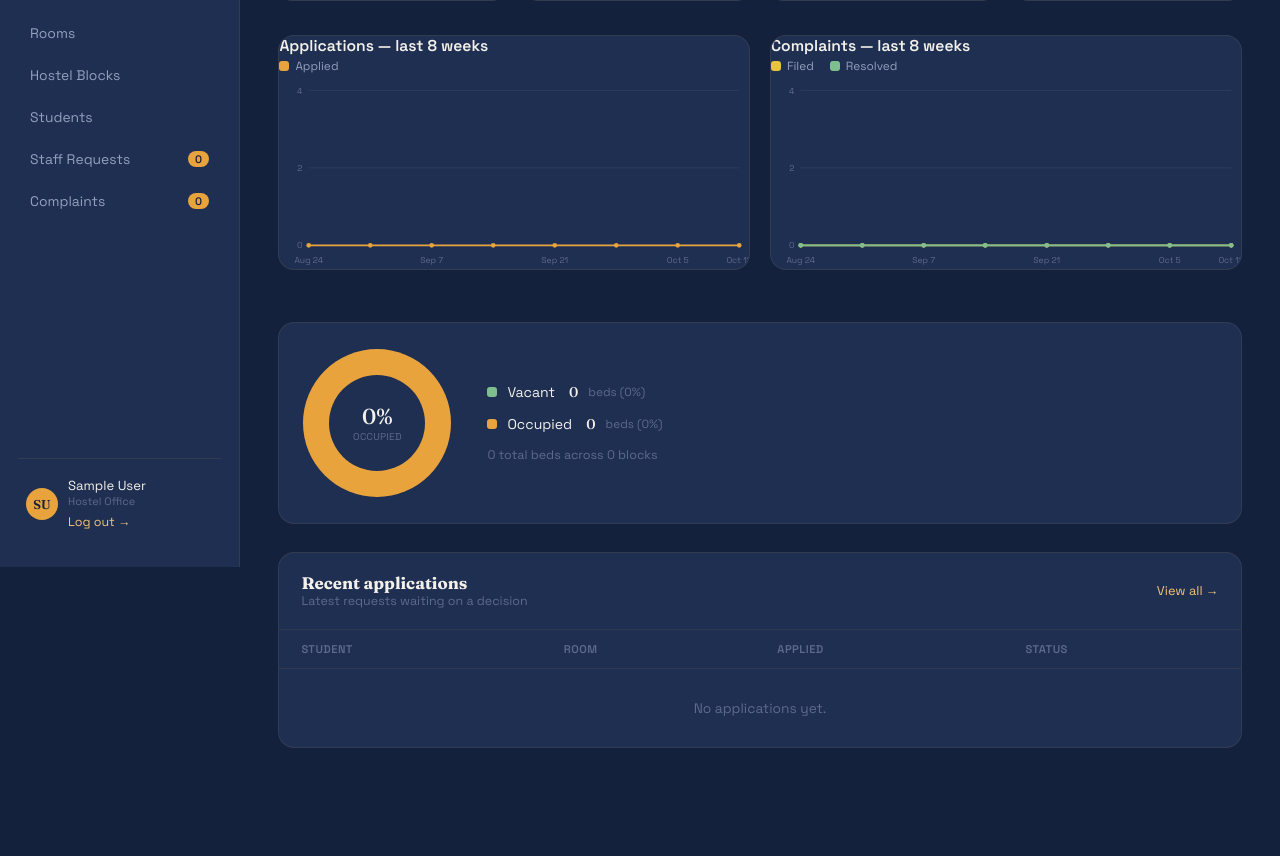
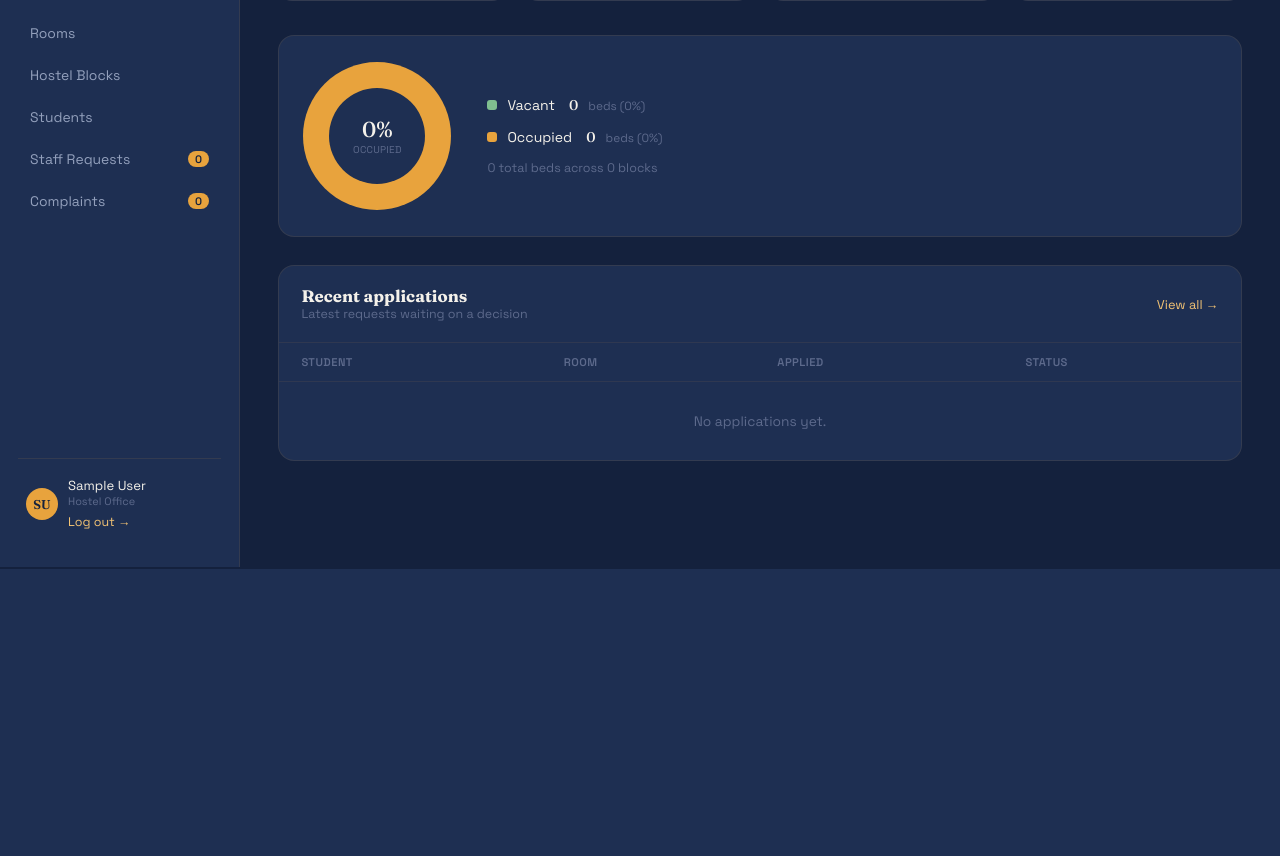
Before and after one commit to Viod-01/HostelHub, a Django app: page /dashboard/admin/ in a window 1280 px wide. Shown: the part 233-1089 px from the top of the page. After the commit the page ends 802 px from the top, so only its background shows below. Run offline with Django 5.2, Linux system fonts and the light colour scheme; the visitor is signed in with stand-in values (Sample User, id 1); data comes from the database, SQL or seed files in the repository; data that the repository does not hold is empty.

Commit message:
Remove the line charts from the admin dashboard overview
By request. The admin overview is back to stat cards + occupancy donut
+ recent applications. The student-side chart ('Your complaints — last
6 months') stays, as does the reusable chart helper.

Also drops the three chart queries from every admin dashboard load.
A test now asserts the overview stays chart-free.

```diff
--- a/myproject/portal/templates/hostel/admin.html
+++ b/myproject/portal/templates/hostel/admin.html
@@ -205,10 +205,6 @@
   .badge.in_progress { background: rgba(108,160,216,0.15); color: #6CA0D8; }
   .badge.resolved { background: rgba(127,191,143,0.14); color: var(--green); }
   .badge.closed { background: rgba(93,106,140,0.2); color: var(--slate-dim); }
-
-  /* two charts side by side on the overview, stacked on narrow screens */
-  .chart-duo { display: grid; grid-template-columns: 1fr 1fr; gap: 20px; margin-bottom: 24px; }
-  @media (max-width: 1000px) { .chart-duo { grid-template-columns: 1fr; } }
   .badge.vacant { background: rgba(127,191,143,0.14); color: var(--green); }
   .badge.full { background: rgba(232,99,107,0.14); color: var(--red); }
 
@@ -306,12 +302,6 @@
         <div class="stat-card"><div class="num">{{ total_vacant }}</div><div class="label">Vacant Beds</div><div class="delta up">{{ vacant_pct }}% availability</div></div>
         <div class="stat-card"><div class="num">{{ pending_count }}</div><div class="label">Pending Applications</div><div class="delta warn">Needs review</div></div>
         <div class="stat-card"><div class="num">{{ total_occupied }}</div><div class="label">Occupied Beds</div><div class="delta">{{ occupied_pct }}% occupancy</div></div>
-      </div>
-
-      <!-- progress over time: applications + complaints (pure SVG, no libs) -->
-      <div class="chart-duo">
-        <div class="panel">{% include "hostel/_chart.html" with chart=apps_chart %}</div>
-        <div class="panel">{% include "hostel/_chart.html" with chart=complaints_chart %}</div>
       </div>
 
       <div class="panel occupancy-panel" style="--vacant-pct: {{ vacant_pct }}%;">
--- a/myproject/portal/views.py
+++ b/myproject/portal/views.py
@@ -551,21 +551,6 @@ def admin_dashboard(request):
         "complaints": complaints,
         "open_complaint_count": open_complaint_count,
         "supervisors_exist": BlockSupervisor.objects.exists(),
-        "apps_chart": build_line_chart(
-            "Applications — last 8 weeks",
-            [{"name": "Applied", "color": "#E8A33D",
-              "qs": Booking.objects.all(), "field": "applied_at"}],
-        ),
-        "complaints_chart": build_line_chart(
-            "Complaints — last 8 weeks",
-            [
-                {"name": "Filed", "color": "#E8C33D",
-                 "qs": Complaint.objects.all(), "field": "created_at"},
-                {"name": "Resolved", "color": "#7FBF8F",
-                 "qs": Complaint.objects.filter(resolved_at__isnull=False),
-                 "field": "resolved_at"},
-            ],
-        ),
         "staff_requests": staff_requests,
         "pending_staff_requests": pending_staff_requests,
         "pending_staff_count": pending_staff_requests.count(),
```
Also changed, not shown: myproject/portal/tests.py (+5 -4 lines).
